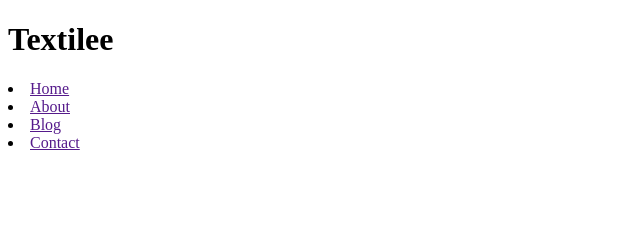
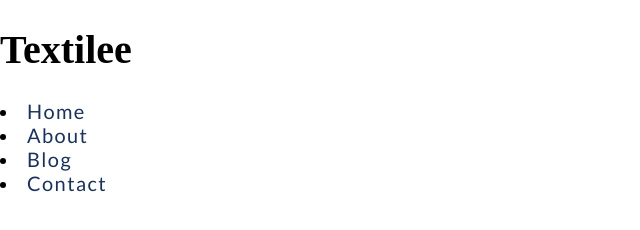
Before and after one commit to lomarieleslie/project1, a plain HTML site: page index.html in a window 1280 px wide. Shown: the whole page, without its empty margins (0-640 px from the left). Drawn offline with Linux system fonts and the light colour scheme.

Commit message:
nav font change

```diff
--- a/_nav.scss
+++ b/_nav.scss
@@ -0,0 +1,11 @@
+@mixin navFont($sizeValue) {
+    font-size: $sizeValue;
+    color: $darkSlateBlue;
+    letter-spacing: 1.4px;
+    font-family: "Lato";
+    text-decoration: none;
+}
+
+nav a {
+    @include navFont(1rem)
+}
--- a/index.html
+++ b/index.html
@@ -4,6 +4,10 @@
     <meta charset="UTF-8">
     <meta http-equiv="X-UA-Compatible" content="IE=edge">
     <meta name="viewport" content="width=device-width, initial-scale=1.0">
+     <link rel="preconnect" href="https://fonts.googleapis.com">
+<link rel="preconnect" href="https://fonts.gstatic.com" crossorigin>
+<link href="https://fonts.googleapis.com/css2?family=Lato:wght@400;700&family=Pacifico&display=swap" rel="stylesheet">
+<link rel="stylesheet" href="style.css">
     <title>Textilee</title>
 </head>
 <body>
--- a/style.scss
+++ b/style.scss
@@ -4,5 +4,12 @@ $turquoiseBlue:#0CADC0;
 $black: #1E1713;
 $blackTwo:#161515;
 $white: #fff;
+$baseFont:"Lato";
 
 @import "normalize";
+@import url('https://fonts.googleapis.com/css2?family=Lato:wght@400;700&family=Pacifico&display=swap');
+@import "nav";
+
+html{
+    font-size: 125%;
+}
```
Also changed, not shown: style.css, 2 other files.
